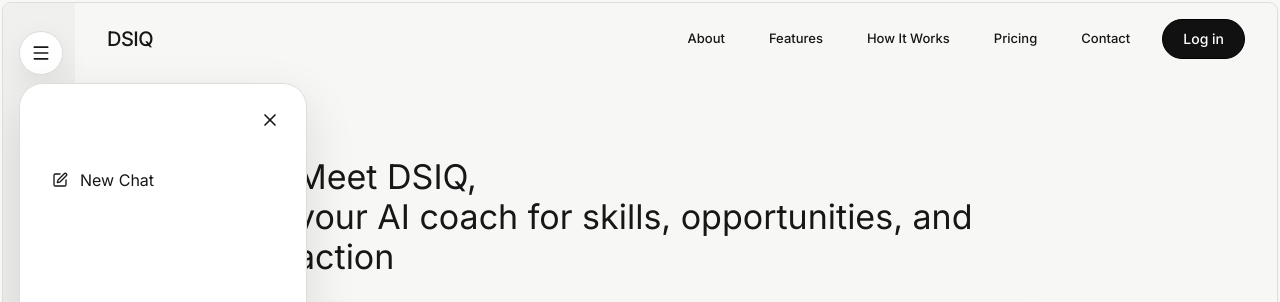
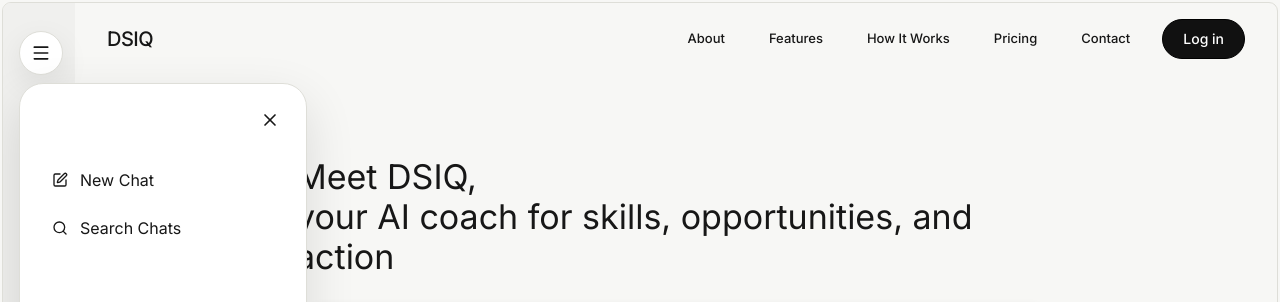
Before and after one commit to devsmaj/dsiq, a Next.js app in the folder frontend/: page / in a window 1280 px wide. Both pictures are taken after a click on the button 41 px from the left and 53 px from the top of the page. Shown: the top 302 px of the page. Built offline with nearby package versions, Linux system fonts and the light colour scheme; no server answers.

Commit message:
`Added search functionality to HomeChat component`

```diff
--- a/frontend/src/components/home-chat.tsx
+++ b/frontend/src/components/home-chat.tsx
@@ -7,6 +7,7 @@ import {
   Menu,
   Mic,
   Plus,
+  Search,
   Send,
   Settings,
   SquarePen,
@@ -130,6 +131,14 @@ export function HomeChat() {
     openSettingsHelpPopup();
   }
 
+  function openSearchChats() {
+    setIsDesktopDrawerOpen(false);
+    setIsMobileDrawerOpen(false);
+    window.requestAnimationFrame(() => {
+      promptInputRef.current?.focus();
+    });
+  }
+
   function startNewChat() {
     setIsNewChatDialogOpen(false);
     window.sessionStorage.removeItem("dsiq.guest.chat");
@@ -244,6 +253,36 @@ export function HomeChat() {
             <Menu className="h-5 w-5" aria-hidden="true" />
           </button>
 
+          <div className="mt-4 flex flex-col gap-2">
+            <button
+              type="button"
+              aria-label="New Chat"
+              title="New Chat"
+              onClick={openNewChatDialog}
+              className="flex h-11 w-11 items-center justify-center rounded-full text-[color:var(--color-text)] transition hover:bg-white"
+            >
+              <SquarePen className="h-5 w-5" aria-hidden="true" />
+            </button>
+            <button
+              type="button"
+              aria-label="Search Chats"
+              title="Search Chats"
+              onClick={openSearchChats}
+              className="flex h-11 w-11 items-center justify-center rounded-full text-[color:var(--color-text)] transition hover:bg-white"
+            >
+              <Search className="h-5 w-5" aria-hidden="true" />
+            </button>
+            <button
+              type="button"
+              aria-label="Settings"
+              title="Settings"
+              onClick={openSettingsPanel}
+              className="flex h-11 w-11 items-center justify-center rounded-full text-[color:var(--color-text)] transition hover:bg-white"
+            >
+              <Settings className="h-5 w-5" aria-hidden="true" />
+            </button>
+          </div>
+
           {isDesktopDrawerOpen ? (
             <div className="absolute left-4 top-20 z-40 flex h-[calc(100vh-8rem)] w-72 flex-col justify-between rounded-[1.5rem] border border-[color:var(--color-line)] bg-white p-4 shadow-[0_18px_50px_rgba(0,0,0,0.12)]">
               <div>
@@ -265,6 +304,14 @@ export function HomeChat() {
                 >
                   <SquarePen className="h-4 w-4" aria-hidden="true" />
                   New Chat
+                </button>
+                <button
+                  type="button"
+                  onClick={openSearchChats}
+                  className="flex w-full items-center gap-3 rounded-2xl px-4 py-3 text-left text-sm font-medium text-[color:var(--color-text)] transition hover:bg-[color:var(--color-surface-strong)]"
+                >
+                  <Search className="h-4 w-4" aria-hidden="true" />
+                  Search Chats
                 </button>
               </div>
 
@@ -482,6 +529,14 @@ export function HomeChat() {
                 <SquarePen className="h-4 w-4" aria-hidden="true" />
                 New Chat
               </button>
+              <button
+                type="button"
+                onClick={openSearchChats}
+                className="flex w-full items-center gap-3 rounded-2xl px-4 py-3 text-left text-sm font-medium text-[color:var(--color-text)] transition hover:bg-[color:var(--color-surface-strong)]"
+              >
+                <Search className="h-4 w-4" aria-hidden="true" />
+                Search Chats
+              </button>
             </div>
 
             <div className="space-y-2 border-t border-[color:var(--color-line)] pt-4">
```
